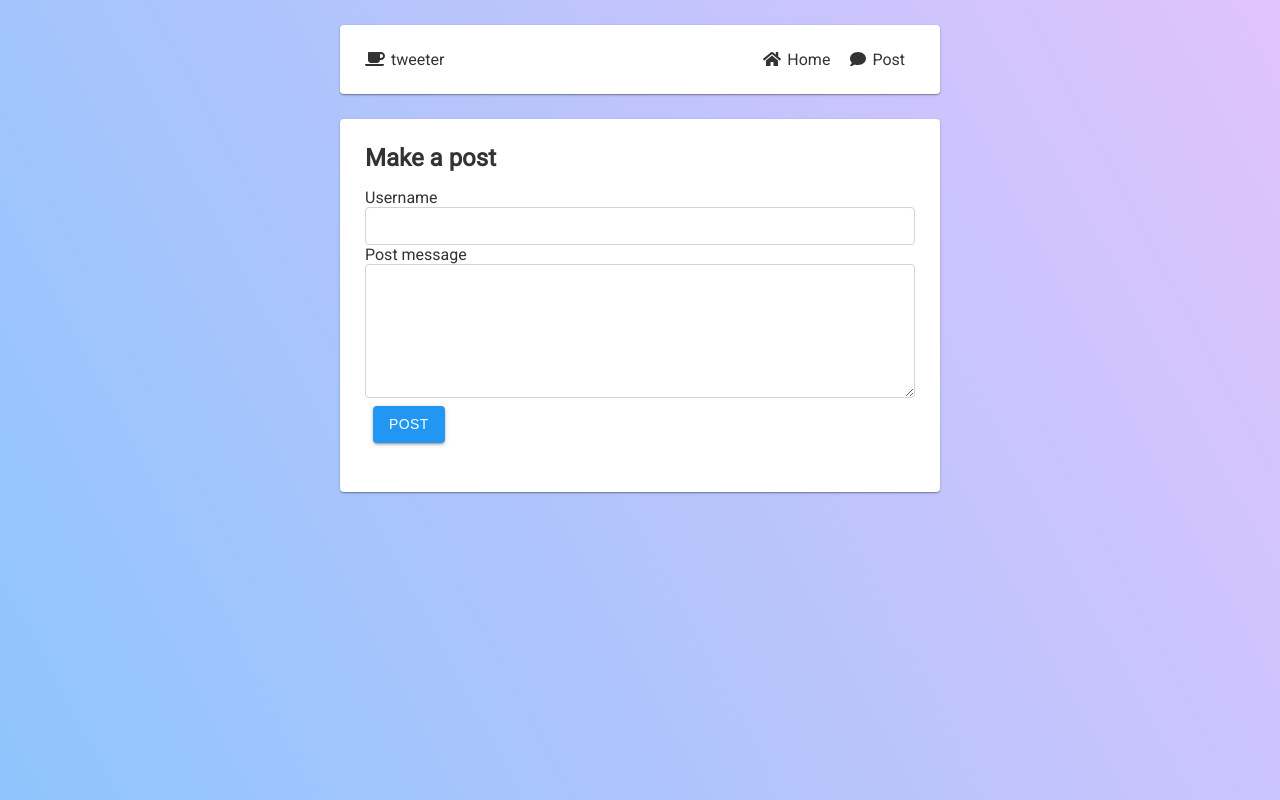
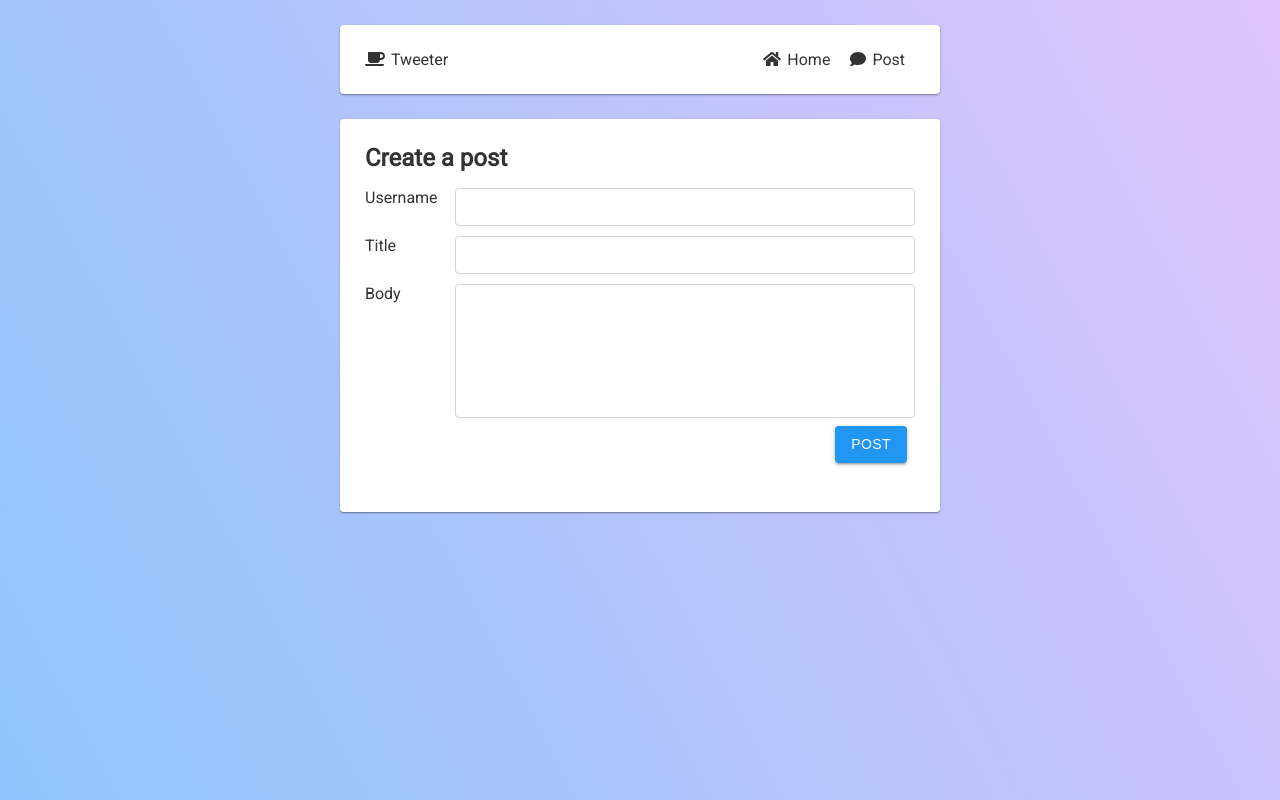
Before and after one commit to crgeee/twitter-clone, a React app: page /post in a window 1280 px wide. Built offline with nearby package versions, Linux system fonts and the light colour scheme.

Commit message:
style form

```diff
--- a/src/App.js
+++ b/src/App.js
@@ -21,7 +21,7 @@ class App extends React.Component {
   }
 
   render() {
-    const title = `tweeter`;
+    const title = `Tweeter`;
     const getTitle = pageTitle => `${pageTitle} - ${title}`;
     return (
       <Layout>
--- a/src/components/Post/Form.js
+++ b/src/components/Post/Form.js
@@ -15,7 +15,7 @@ const Wrapper = styled.div`
       font-size: 1rem;
       line-height: 1.5;
       width: 100%;
-      color: #495057;
+      color: #000;
       background-color: #fff;
       background-clip: padding-box;
       border: 1px solid #ced4da;
@@ -29,12 +29,23 @@ const Wrapper = styled.div`
 
 const Form = () => {
   const sendPost = () => {
-    // eslint-disable-next-line no-use-before-define
-    console.log(`username: ${inputs.username} post: ${inputs.post}`);
+    fetch('https://jsonplaceholder.typicode.com/posts', {
+      method: 'POST',
+      body: JSON.stringify({
+        title: inputs.title,
+        body: inputs.body,
+        userId: inputs.username
+      }),
+      headers: {
+        'Content-type': 'application/json; charset=UTF-8'
+      }
+    })
+      .then(response => response.json())
+      .then(json => console.log(json));
   };
 
   const { inputs, handleInput, handleSubmit } = usePostForm(
-    { username: '', post: '' },
+    { username: '', body: '', title: '' },
     sendPost
   );
 
@@ -44,33 +55,76 @@ const Form = () => {
       style={{ padding: '25px' }}
       autoComplete="off"
     >
-      <h2>Make a post</h2>
+      <h2>Create a post</h2>
       <Wrapper>
         <ul>
           <li>
-            <label htmlFor="username">
-              Username
+            <label
+              htmlFor="username"
+              style={{
+                display: 'flex',
+                flexDirection: 'row'
+              }}
+            >
+              <div style={{ width: '80px' }}>Username</div>
+              <div style={{ flexGrow: 1, paddingLeft: '10px' }}>
                 <input
                   type="text"
                   name="username"
                   onChange={handleInput}
                   value={inputs.username}
                 />
+              </div>
             </label>
           </li>
           <li>
-            <label htmlFor="post">
-              Post message
-              <textarea
+            <label
+              htmlFor="title"
+              style={{
+                display: 'flex',
+                flexDirection: 'row',
+                padding: '10px 0'
+              }}
+            >
+              <div style={{ width: '80px' }}>Title</div>
+              <div style={{ flexGrow: 1, paddingLeft: '10px' }}>
+                <input
                   type="text"
-                name="post"
+                  name="title"
                   onChange={handleInput}
-                value={inputs.post}
-                rows={5}
+                  value={inputs.title}
                 />
+              </div>
             </label>
           </li>
           <li>
+            <label
+              htmlFor="body"
+              style={{
+                display: 'flex',
+                flexDirection: 'row'
+              }}
+            >
+              <div style={{ width: '80px' }}>Body</div>
+              <div style={{ flexGrow: 1, paddingLeft: '10px' }}>
+                <textarea
+                  type="text"
+                  name="body"
+                  onChange={handleInput}
+                  value={inputs.body}
+                  rows={5}
+                  style={{ resize: 'none' }}
+                />
+              </div>
+            </label>
+          </li>
+          <li
+            style={{
+              display: 'flex',
+              flexDirection: 'row',
+              justifyContent: 'right'
+            }}
+          >
             <Button type="submit" value="Post" />
           </li>
         </ul>
--- a/src/components/common/Body.js
+++ b/src/components/common/Body.js
@@ -8,6 +8,7 @@ const Body = styled.div`
   border-radius: 4px;
   background-color: #fff;
   width: 100%;
+  margin-bottom: 25px;
 
   h1,
   h2,
--- a/src/components/common/Navigation.js
+++ b/src/components/common/Navigation.js
@@ -72,7 +72,7 @@ const Navigation = ({ children }) => {
       <Inner>
         <Title>
           <FontAwesomeIcon icon={faCoffee} />
-          <span>tweeter</span>
+          <span>Tweeter</span>
         </Title>
         <RightNav>
           {React.Children.map(children, (child, i) => (
```
Lines whose indentation alone changed are shown as unchanged.
